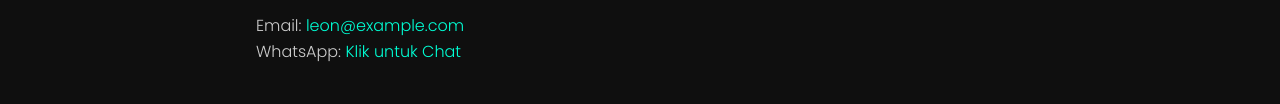
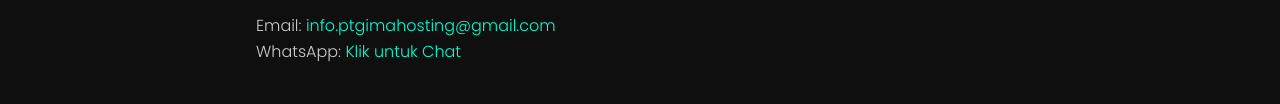
Before and after one commit to https2025/Portofolio, a plain HTML site: page index.html in a window 1280 px wide. Shown: the part 1141-1245 px from the top of the page. Drawn offline with nearby package versions, Linux system fonts and the light colour scheme.

Commit message:
Update index.html

```diff
--- a/index.html
+++ b/index.html
@@ -39,7 +39,7 @@
 
   <section class="contact" data-aos="fade-up">
     <h2>Hubungi Saya</h2>
-    <p>Email: <a href="mailto:info.ptgimahosting@gmail.com">leon@example.com</a></p>
+    <p>Email: <a href="mailto:info.ptgimahosting@gmail.com">info.ptgimahosting@gmail.com</a></p>
     <p>WhatsApp: <a href="https://wa.me/6287760550924">Klik untuk Chat</a></p>
   </section>
 
```
